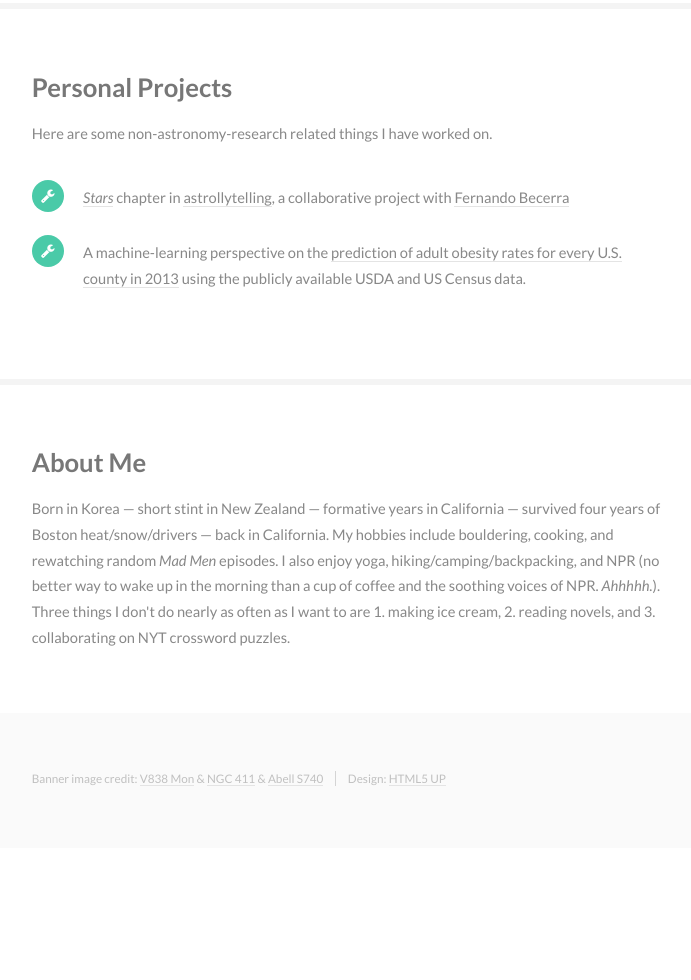
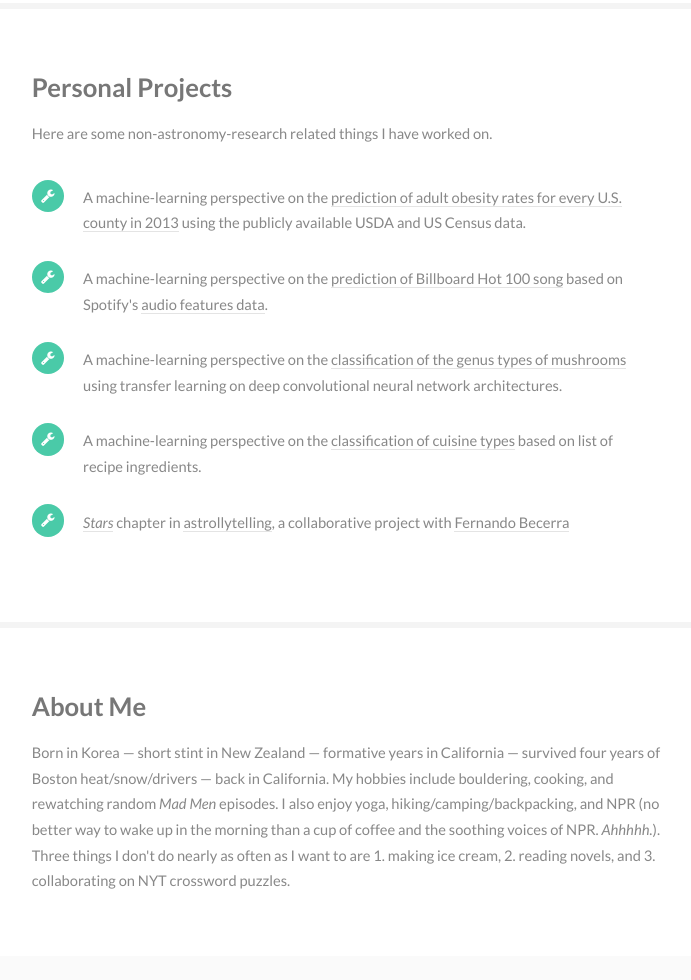
Before and after one commit to jieunchoi/jieunchoi.github.io, a plain HTML site: page index.html in a window 1280 px wide. Shown: the part 5297-6277 px from the top of the page, without its empty margins (139-830 px from the left). Before the commit the page ends 6145 px from the top, so only its background shows below. Drawn offline with Linux system fonts and the light colour scheme.

Commit message:
updated research

```diff
--- a/index.html
+++ b/index.html
@@ -153,8 +153,11 @@ target="_blank">MIST</a> project, for which my collaborators and I used <a href=
 									<h3>Personal Projects</h3>
 									<p>	Here are some non-astronomy-research related things I have worked on.
 										<ul class="feature-icons">
+										<li class="fa-wrench">A machine-learning perspective on the <a href="https://github.com/jieunchoi/food_env_atlas" target="_blank">prediction of adult obesity rates for every U.S. county in 2013</a> using the publicly available USDA and US Census data.</li>
+										<li class="fa-wrench">A machine-learning perspective on the <a href="https://github.com/jieunchoi/billboard100_hit_or_not" target="_blank">prediction of Billboard Hot 100 song</a> based on Spotify's <a href="https://developer.spotify.com/documentation/web-api/reference/tracks/get-audio-features/" target="_blank">audio features data</a>. </li>
+										<li class="fa-wrench">A machine-learning perspective on the <a href="https://github.com/jieunchoi/fungi-kingdom" target="_blank">classification of the genus types of mushrooms</a> using transfer learning on deep convolutional neural network architectures.</li>
+										<li class="fa-wrench">A machine-learning perspective on the <a href="https://github.com/jieunchoi/yummly" target="_blank">classification of cuisine types</a> based on list of recipe ingredients.</li>
 										<li class="fa-wrench"><em><a href="http://astrollytelling.io/stellar_evolution/index.html" target="_blank">Stars</a></em> chapter in <a href="http://astrollytelling.io/" target="_blank">astrollytelling</a>, a collaborative project with <a href="http://fernandobecerra.com/" target="_blank">Fernando Becerra</a></li>
-										<li class="fa-wrench">A machine-learning perspective on the <a href="https://github.com/jieunchoi/food_env_atlas" target="_blank">prediction of adult obesity rates for every U.S. county in 2013</a> using the publicly available USDA and US Census data.</li>
 									</ul></a></p>
 								</div>
 							</section>
```
